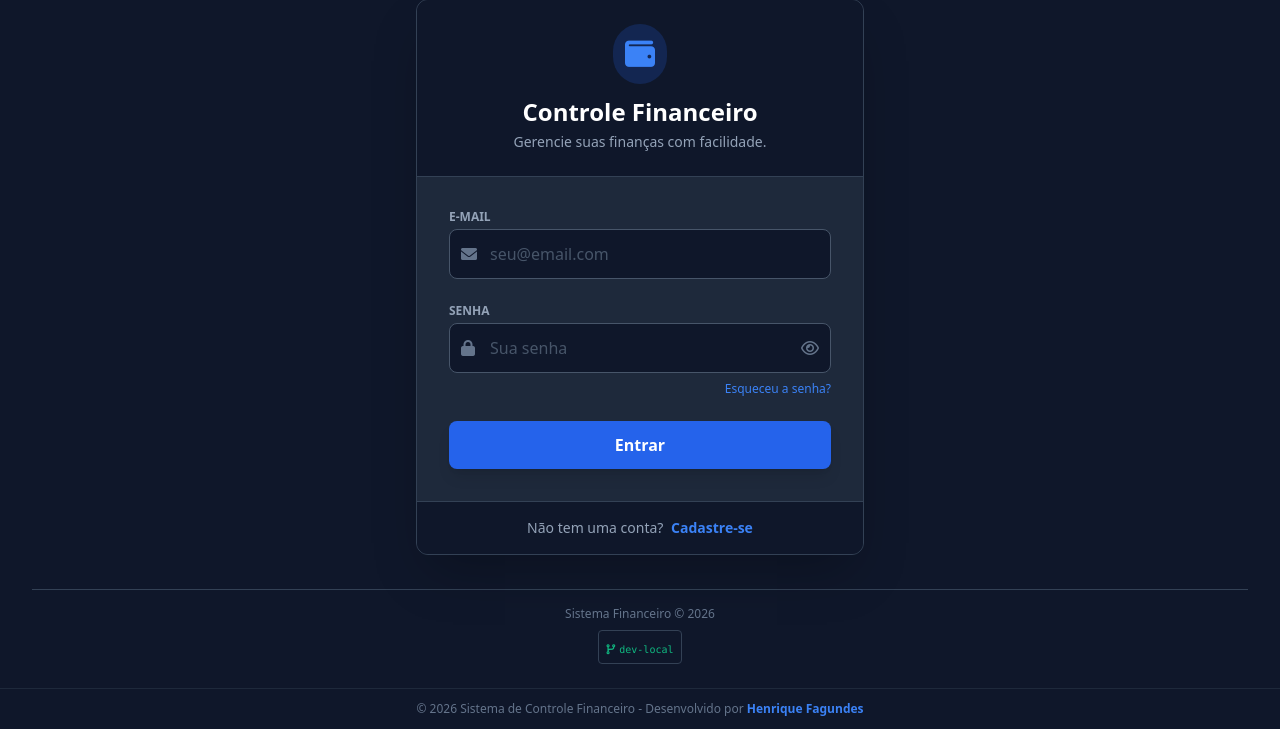
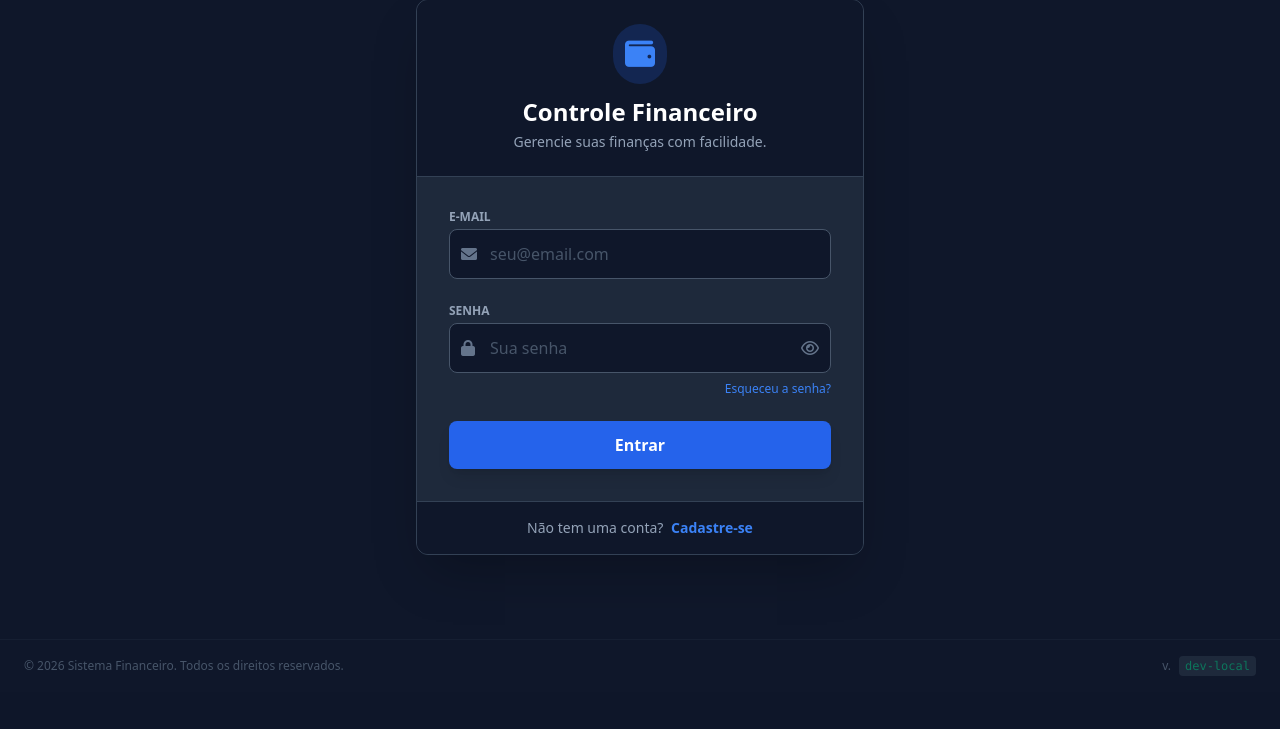
Before and after one commit to AprendendoLinux/financeiro, a Flask app: page / in a window 1280 px wide. Shown: the part 108-837 px from the top of the page. After the commit the page ends 784 px from the top, so only its background shows below. Run offline with Flask 3, Linux system fonts and the light colour scheme; some libraries are stand-ins or nearby versions.

Commit message:
Ajuste no rodapé!

```diff
--- a/app/templates/base.html
+++ b/app/templates/base.html
@@ -163,14 +163,22 @@
         {% block content %}{% endblock %}
     </main>
 
-    <footer class="bg-slate-950 border-t border-slate-800 py-3 mt-auto">
-        <div class="max-w-7xl mx-auto px-4 sm:px-6 lg:px-8 text-center">
-            <p class="text-slate-500 text-xs">
-                &copy; 2026 Sistema de Controle Financeiro - Desenvolvido por
-                <a href="https://www.henrique.tec.br" target="_blank" class="text-blue-500 hover:text-blue-400 font-bold transition decoration-blue-500/30 hover:underline">Henrique Fagundes</a>
-            </p>
-        </div>
-    </footer>
+    <footer class="w-full py-4 px-6 mt-auto border-t border-slate-800/50">
+                <div class="flex flex-col md:flex-row justify-between items-center text-xs text-slate-600">
+
+                    <div class="mb-2 md:mb-0">
+                        &copy; 2026 Sistema Financeiro. Todos os direitos reservados.
+                    </div>
+
+                    <div class="flex items-center gap-2 group cursor-help" title="Identificador único da versão atual">
+                        <span>v.</span>
+                        <span class="font-mono bg-slate-800 px-1.5 py-0.5 rounded text-emerald-600/70 group-hover:text-emerald-500 transition-colors">
+                            {{ app_version }}
+                        </span>
+                    </div>
+
+                </div>
+            </footer>
 
     {% include 'components/all_modals.html' %}
 
--- a/app/templates/login.html
+++ b/app/templates/login.html
@@ -55,17 +55,5 @@
     </div>
 </div>
 
-        <div class="mt-8 pt-4 border-t border-slate-700 text-center">
-                        <p class="text-xs text-slate-500">Sistema Financeiro &copy; 2026</p>
-                        <div class="mt-2 inline-block bg-slate-900 rounded px-2 py-1 border border-slate-700">
-                            <span class="text-[10px] font-mono text-emerald-500">
-                                <i class="fas fa-code-branch mr-1"></i>{{ app_version }}
-                            </span>
-                        </div>
-                    </div>
-                    </div>
-            </div>
-        </div>
-
 {% include "components/scripts.html" %}
 {% endblock %}
```
